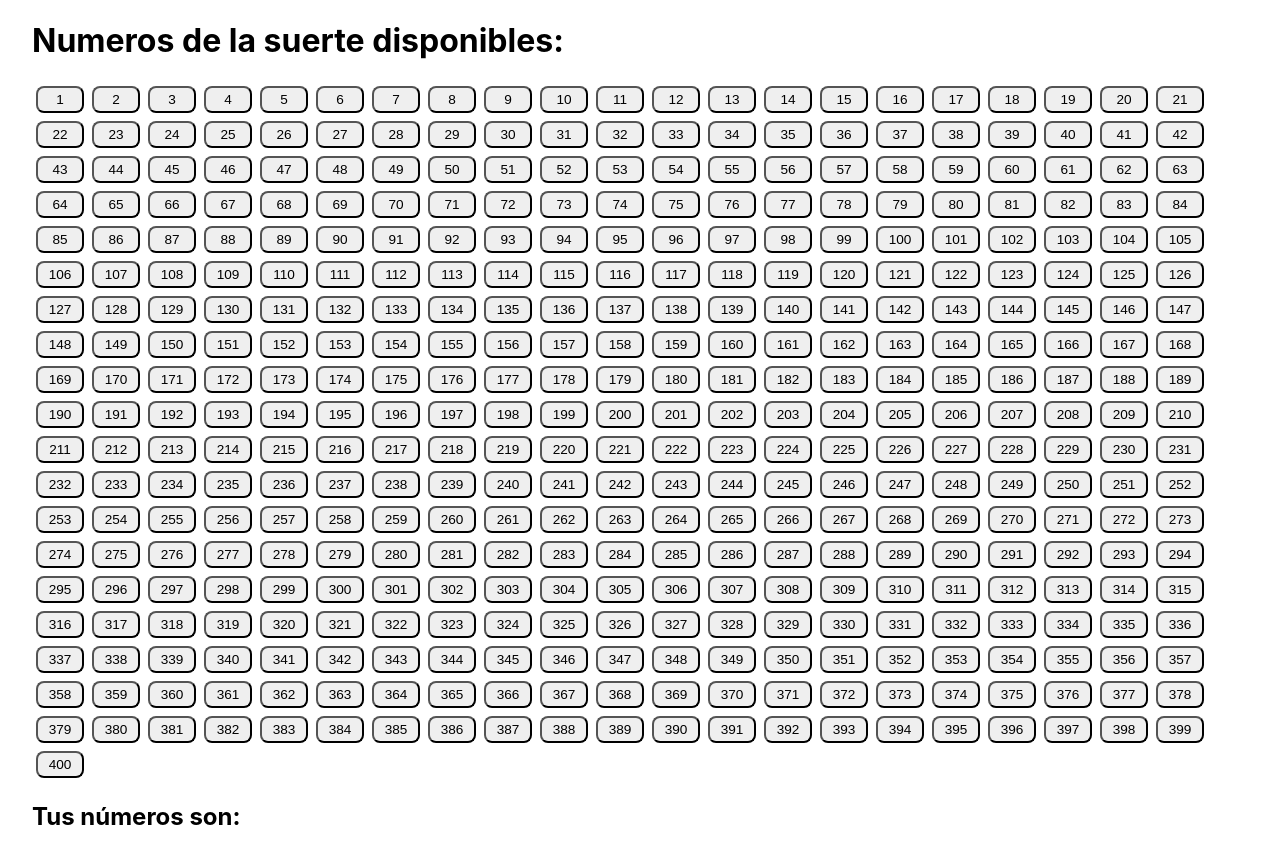
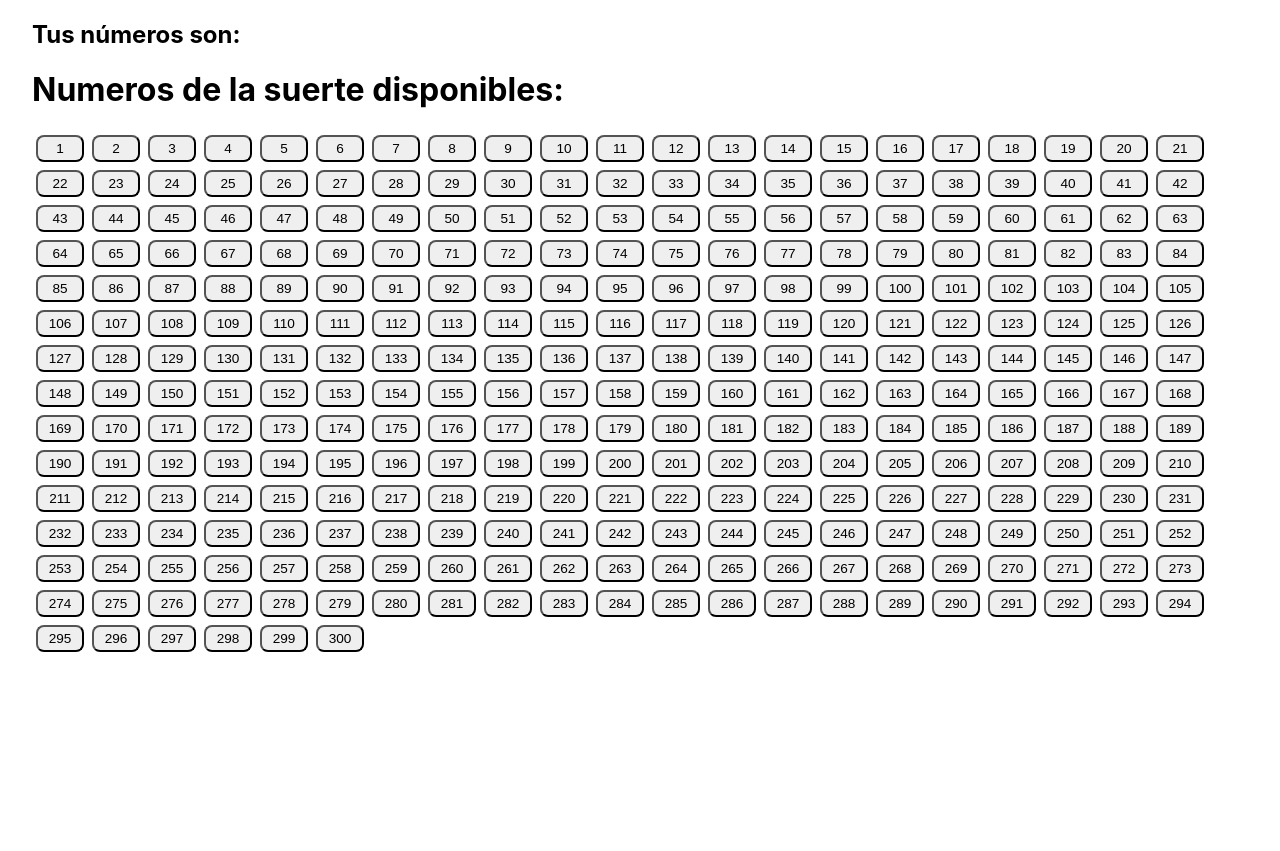
Before and after one commit to juanpablosolana/lasrifas, a Next.js app: page / in a window 1280 px wide. After the commit the page ends 800 px from the top, so only its background shows below. Built offline with nearby package versions, Linux system fonts and the light colour scheme.

Commit message:
new view

```diff
--- a/pages/index.js
+++ b/pages/index.js
@@ -11,12 +11,11 @@ export default function Home() {
 
   return (
     <div className={styles.container}>
-      <Numbers numbers={400} onChange={handlerUpdateNumbers} userNumbers={userNumbers} />
       <h2> Tus números son:      </h2>
       {userNumbers.map((number) => (
         <span key={number}> {number} -</span>
       ))}
-
+      <Numbers numbers={300} onChange={handlerUpdateNumbers} userNumbers={userNumbers} />
     </div>
   )
 }
```
